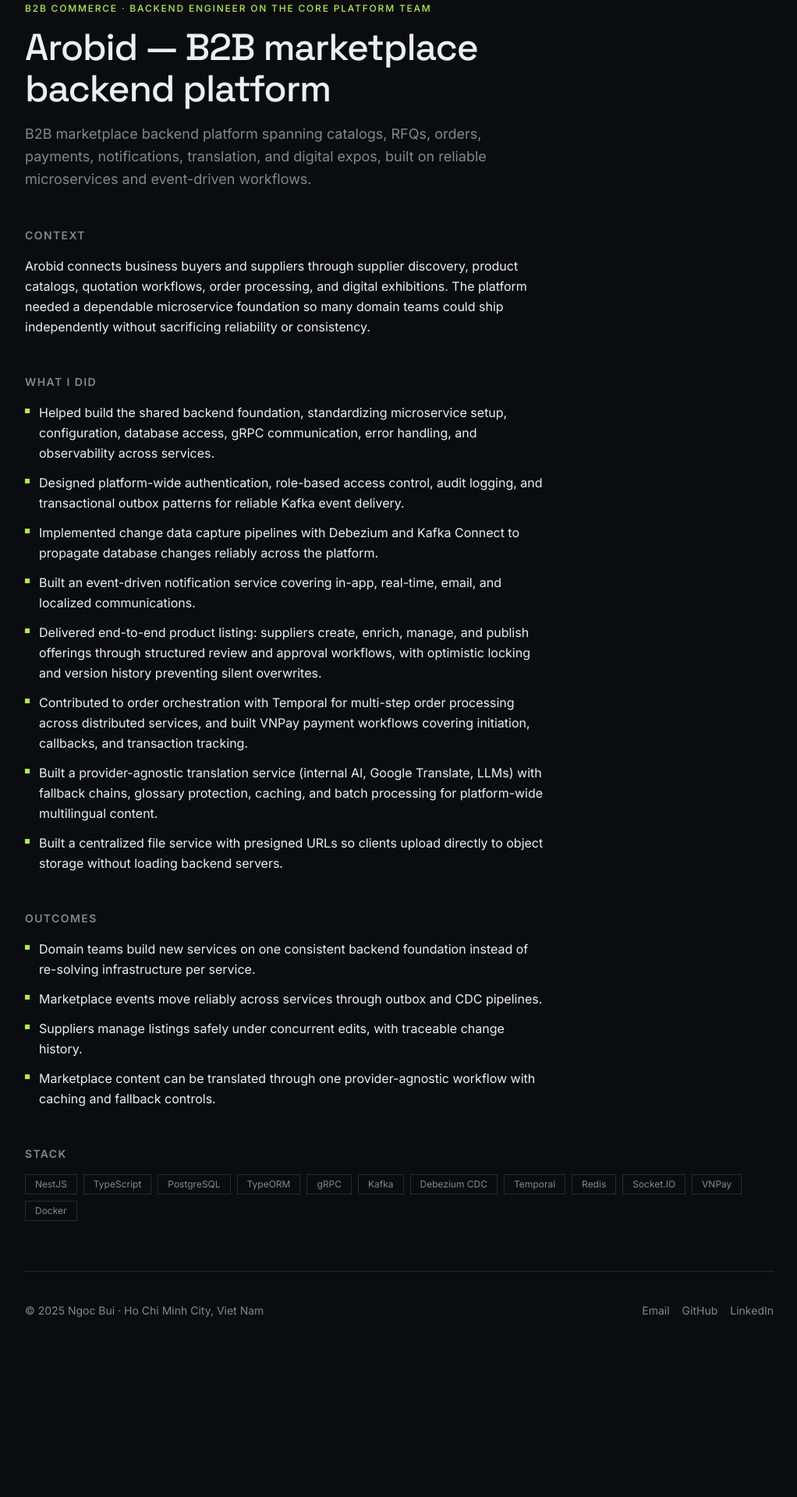
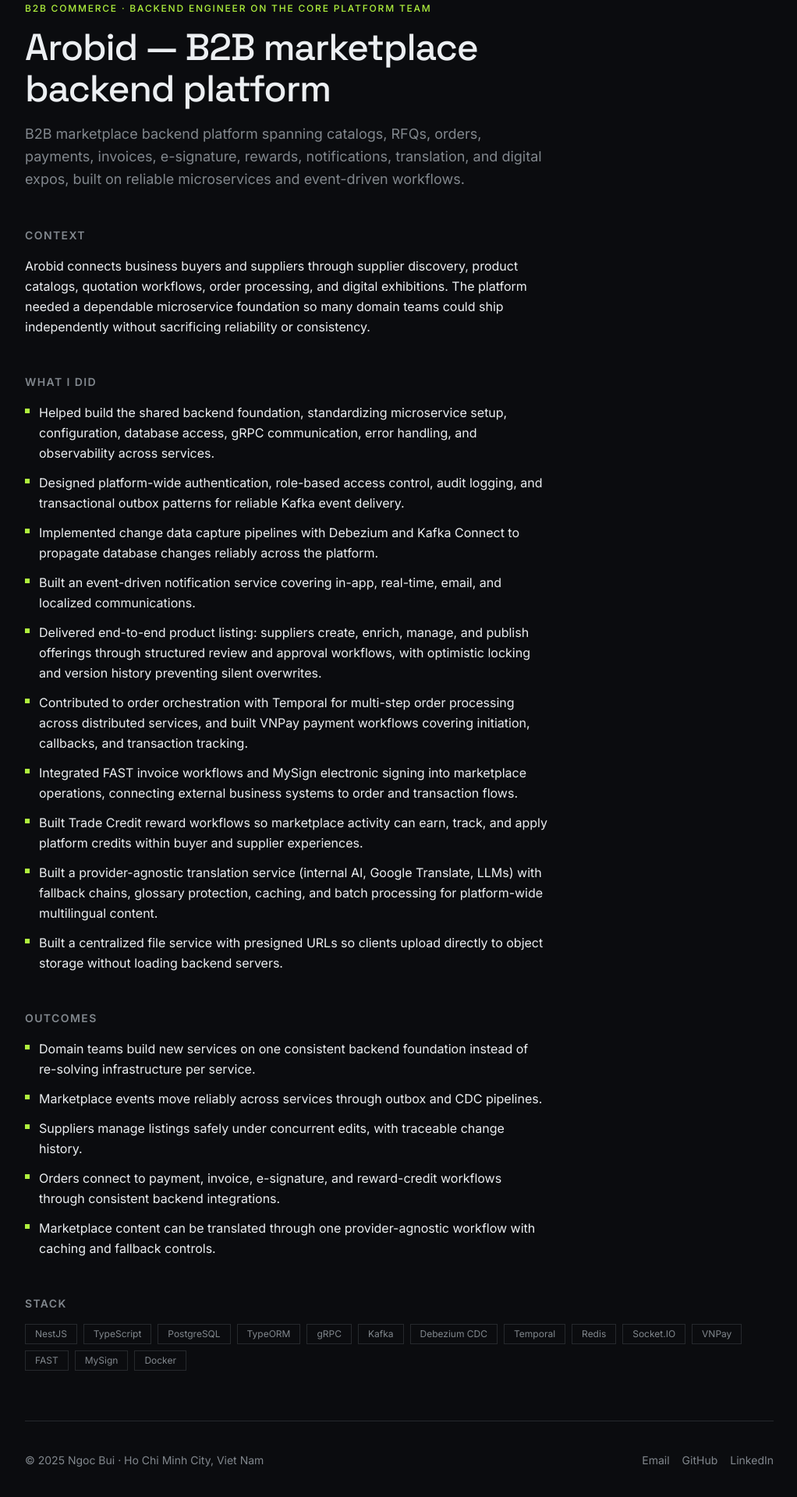
Before and after one commit to shinxz12/portfolio, a Next.js app: page /work/arobid in a window 1280 px wide. Shown: the part 182-2102 px from the top of the page at 78% size, without its empty margins (128-1150 px from the left). Before the commit the page ends 1913 px from the top, so only its background shows below. Built offline with nearby package versions, Linux system fonts and the light colour scheme.

Commit message:
feat: add arobid commerce integrations

```diff
--- a/cv/cv.html
+++ b/cv/cv.html
@@ -259,7 +259,7 @@
 
       <div class="project">
         <h4>Arobid B2B Marketplace Platform</h4>
-        <p class="tech">NestJS · TypeScript · PostgreSQL · TypeORM · gRPC · Kafka · Debezium CDC · Temporal · Redis · VNPay</p>
+        <p class="tech">NestJS · TypeScript · PostgreSQL · TypeORM · gRPC · Kafka · Debezium CDC · Temporal · Redis · VNPay · FAST · MySign</p>
         <ul>
           <li>Helped build the shared backend foundation for a B2B marketplace spanning catalogs, RFQs, orders,
             payments, notifications, translation, and digital expo workflows.</li>
@@ -267,8 +267,8 @@
             CDC pipelines with Debezium and Kafka Connect for reliable event delivery.</li>
           <li>Delivered end-to-end product listing with review/approval workflows, optimistic locking, and version history
             to protect concurrent edits.</li>
-          <li>Contributed to Temporal-based order orchestration and built VNPay payment workflows covering initiation,
-            callbacks, and transaction tracking.</li>
+          <li>Contributed to Temporal-based order orchestration and commerce integrations: VNPay payments, FAST invoice
+            workflows, MySign e-signature, and Trade Credit reward workflows.</li>
           <li>Built a 3-provider translation service (internal AI, Google Translate, LLMs) with per-language fallback
             chains, glossary protection, caching, and batch processing.</li>
         </ul>
--- a/src/data/case-studies.ts
+++ b/src/data/case-studies.ts
@@ -9,7 +9,7 @@ export const caseStudies: CaseStudy[] = [
     role: "Backend engineer on the core platform team",
     featured: true,
     summary:
-      "B2B marketplace backend platform spanning catalogs, RFQs, orders, payments, notifications, translation, and digital expos, built on reliable microservices and event-driven workflows.",
+      "B2B marketplace backend platform spanning catalogs, RFQs, orders, payments, invoices, e-signature, rewards, notifications, translation, and digital expos, built on reliable microservices and event-driven workflows.",
     problem:
       "Arobid connects business buyers and suppliers through supplier discovery, product catalogs, quotation workflows, order processing, and digital exhibitions. The platform needed a dependable microservice foundation so many domain teams could ship independently without sacrificing reliability or consistency.",
     contributions: [
@@ -19,6 +19,8 @@ export const caseStudies: CaseStudy[] = [
       "Built an event-driven notification service covering in-app, real-time, email, and localized communications.",
       "Delivered end-to-end product listing: suppliers create, enrich, manage, and publish offerings through structured review and approval workflows, with optimistic locking and version history preventing silent overwrites.",
       "Contributed to order orchestration with Temporal for multi-step order processing across distributed services, and built VNPay payment workflows covering initiation, callbacks, and transaction tracking.",
+      "Integrated FAST invoice workflows and MySign electronic signing into marketplace operations, connecting external business systems to order and transaction flows.",
+      "Built Trade Credit reward workflows so marketplace activity can earn, track, and apply platform credits within buyer and supplier experiences.",
       "Built a provider-agnostic translation service (internal AI, Google Translate, LLMs) with fallback chains, glossary protection, caching, and batch processing for platform-wide multilingual content.",
       "Built a centralized file service with presigned URLs so clients upload directly to object storage without loading backend servers.",
     ],
@@ -26,6 +28,7 @@ export const caseStudies: CaseStudy[] = [
       "Domain teams build new services on one consistent backend foundation instead of re-solving infrastructure per service.",
       "Marketplace events move reliably across services through outbox and CDC pipelines.",
       "Suppliers manage listings safely under concurrent edits, with traceable change history.",
+      "Orders connect to payment, invoice, e-signature, and reward-credit workflows through consistent backend integrations.",
       "Marketplace content can be translated through one provider-agnostic workflow with caching and fallback controls.",
     ],
     stack: [
@@ -40,6 +43,8 @@ export const caseStudies: CaseStudy[] = [
       "Redis",
       "Socket.IO",
       "VNPay",
+      "FAST",
+      "MySign",
       "Docker",
     ],
   },
```
Also changed, not shown: 1 other file (tests, documents, lock files or other folders).
